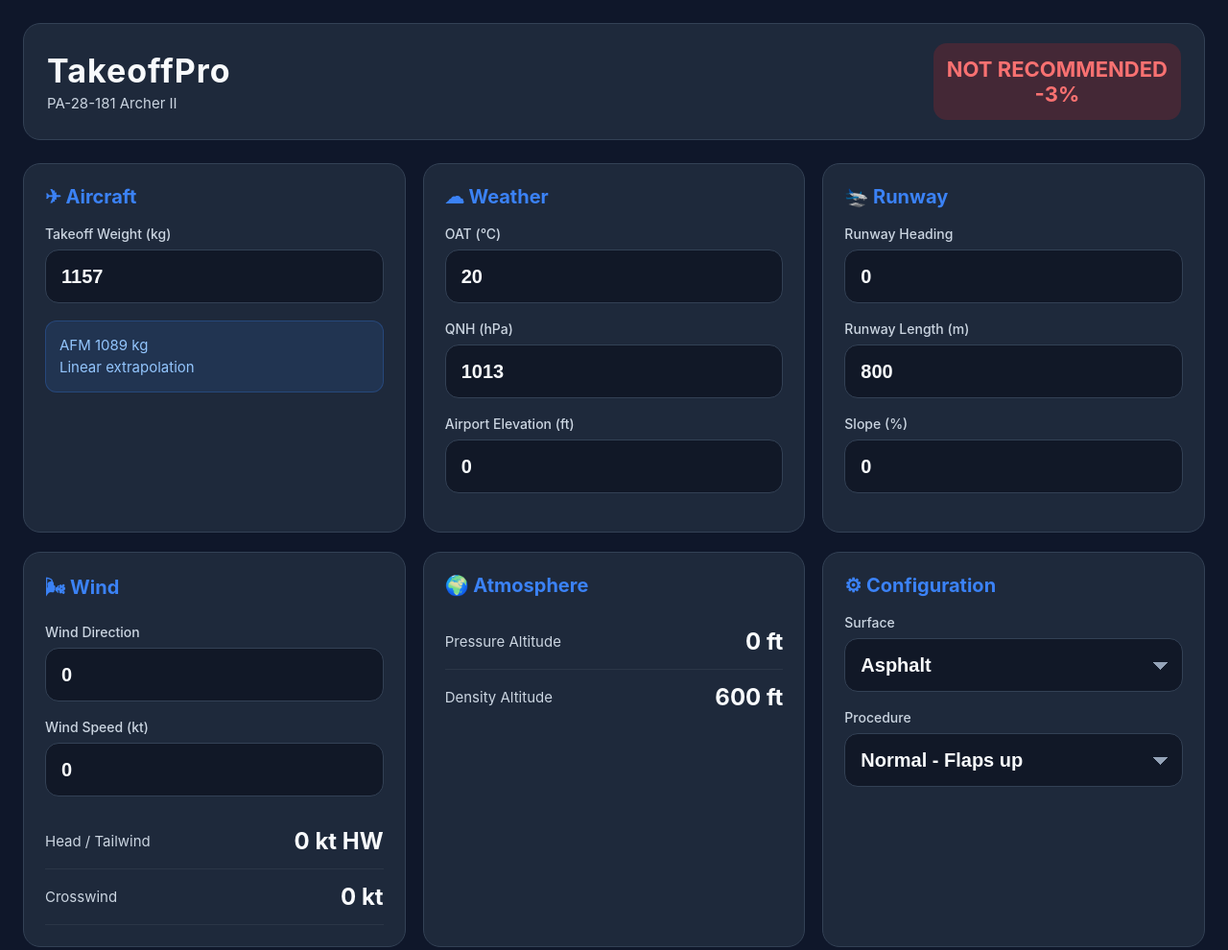
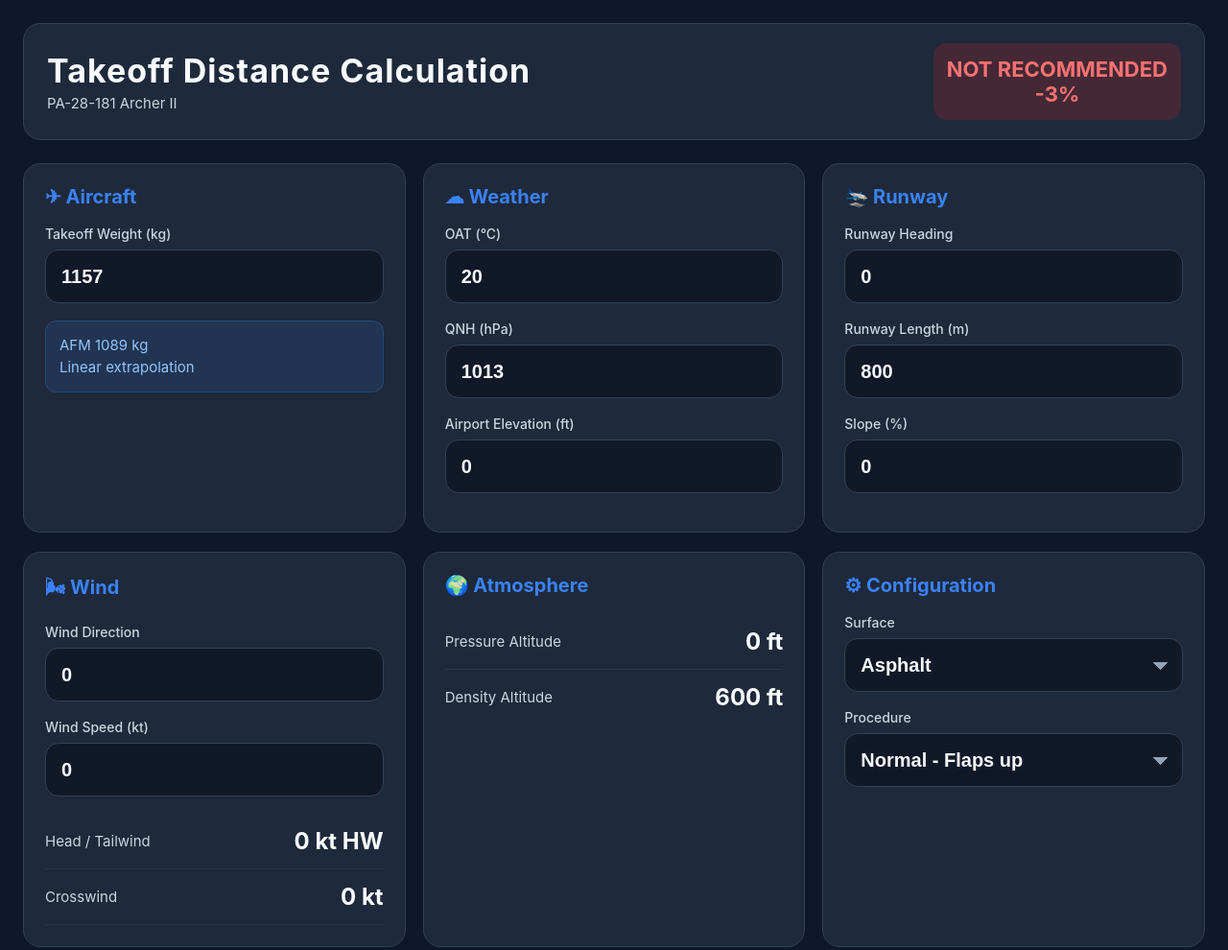
Before and after one commit to runwayahead/Takeoff-Distance-Piper-Archer-II, a plain HTML site: page index.html in a window 1280 px wide. Shown: the top 990 px of the page at 96% size. Drawn offline with Linux system fonts and the light colour scheme.

Commit message:
Update index.html

```diff
--- a/index.html
+++ b/index.html
@@ -8,7 +8,7 @@
     <meta name="viewport"
           content="width=device-width,initial-scale=1,viewport-fit=cover">
 
-    <title>Takeoff Distance Calculation</title>
+    <title>TakeoffPro</title>
 
     <meta name="theme-color" content="#111827">
 
@@ -34,7 +34,7 @@
 
         <div>
 
-            <h1>TakeoffPro</h1>
+            <h1>Takeoff Distance Calculation</h1>
 
             <p>PA-28-181 Archer II</p>
 
```
